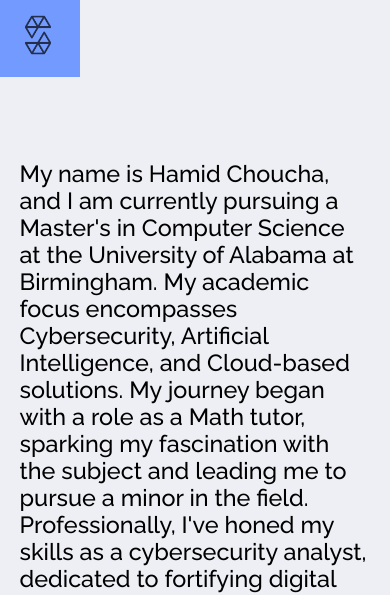
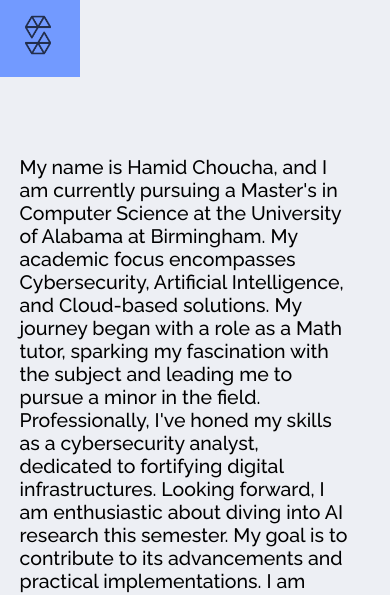
Before and after one commit to hamidc10/hamidc.github.io, a plain HTML site: page about.html in a window 390 px wide. Shown: the part 243-838 px from the top of the page. Drawn offline with Linux system fonts and the light colour scheme.

Commit message:
Update style_about.css

```diff
--- a/static/style_about.css
+++ b/static/style_about.css
@@ -208,13 +208,17 @@ body {
 /* Target mobile devices with a max-width media query */
 @media only screen and (max-width: 768px) {
     #about-heading {
+        font-family: 'Pixelify Sans', sans-serif;
+        position: absolute;
         font-size: 6vw; /* Increase heading font size for mobile */
         left: 5%; /* Adjust position for mobile */
     }
 
     p {
-        font-size: 6vw; /* Increase paragraph font size for mobile */
-        width: 90%; /* Adjust width for better readability on smaller screens */
+        font-family: 'Raleway', sans-serif;
+        position: absolute;
+        font-size: 5vw; /* Increase paragraph font size for mobile */
+        width: 85%; /* Adjust width for better readability on smaller screens */
         left: 5%; /* Adjust position for mobile */
     }
 }
```
